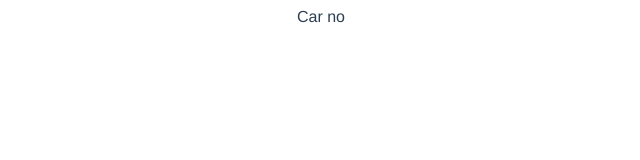
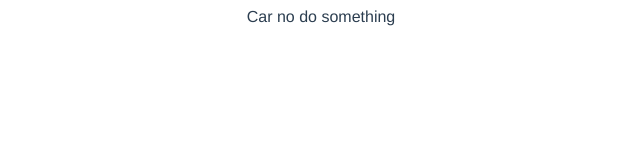
Before and after one commit to cseve123/Frame, a Vue app in the folder Vue/: page / in a window 1280 px wide. Shown: the top 160 px of the page, without its empty margins (319-959 px from the left). Built offline with nearby package versions, Linux system fonts and the light colour scheme.

Commit message:
no dosomething

```diff
--- a/Vue/src/components/Car/index.vue
+++ b/Vue/src/components/Car/index.vue
@@ -1,6 +1,6 @@
 <template>
   <div>
-    Car no
+    Car no do something
   </div>
 </template>
 
```
